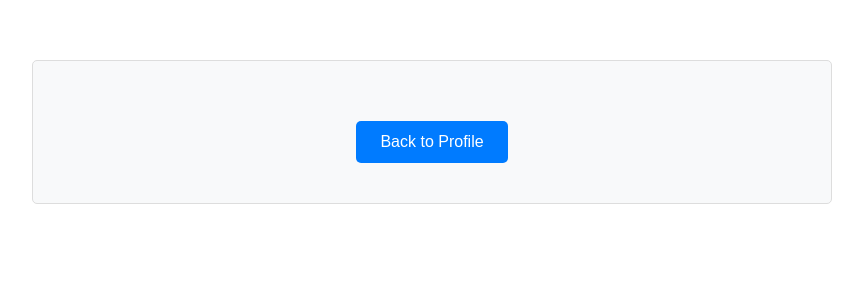
After one commit to amdjli557/COMS4111_Proj1, a Flask app: page /make_saving/1/1 in a window 1280 px wide. The commit adds this page. Shown: the top 300 px of the page, without its empty margins (208-1071 px from the left). Run offline with Flask 2, Linux system fonts and the light colour scheme; the visitor is signed in with stand-in values (Sample User, id 1); parts of the project's set-up code (start-up, migrations or seed data) failed here and were passed over.

Commit message:
added make saving function

```diff
--- a/webserver/server.py
+++ b/webserver/server.py
@@ -382,6 +382,23 @@ def add_review(confirmation_code):
 def review_submitted():
     return render_template('review_submitted.html')
 
+@app.route('/make_saving/<int:hotel_id>/<int:room_id>', methods=['GET', 'POST'])
+def make_saving(hotel_id, room_id):
+    uid = session.get('uid')
+    if not uid:
+        return redirect('/login')
+            # Get the next save code
+        cursor = g.conn.execute("SELECT MAX(saved_id) as max_code FROM User_Saves_Rooms")
+        result = cursor.fetchone()
+        new_saved_id = (result[0] or 0) + 1
+
+        g.conn.execute("""
+                INSERT INTO User_Saves_Rooms
+                (new_saved_id, user_id, room_id)
+                VALUES (%s, %s, %s)
+            """, (new_saved_id, uid, room_id))
+
+    return render_template('make_saving.html', hotel_id=hotel_id, room_id=room_id)
 @app.route('/make_booking/<int:hotel_id>/<int:room_id>', methods=['GET', 'POST'])
 def make_booking(hotel_id, room_id):
     uid = session.get('uid')
--- /dev/null
+++ b/webserver/templates/make_saving.html
@@ -0,0 +1,39 @@
+<!DOCTYPE html>
+<html lang="en">
+<head>
+    <meta charset="UTF-8">
+    <meta name="viewport" content="width=device-width, initial-scale=1.0">
+    <title>Saved!</title>
+    <style>
+        body {
+            font-family: Arial, sans-serif;
+            max-width: 800px;
+            margin: 0 auto;
+            padding: 20px;
+            text-align: center;
+        }
+        .confirmation-card {
+            border: 1px solid #ddd;
+            padding: 40px;
+            border-radius: 5px;
+            margin: 40px 0;
+            background-color: #f8f9fa;
+        }
+        .button {
+            display: inline-block;
+            padding: 12px 24px;
+            background-color: #007bff;
+            color: white;
+            text-decoration: none;
+            border-radius: 5px;
+            margin-top: 20px;
+        }
+    </style>
+</head>
+<body>
+    <div class="confirmation-card">
+
+        <a href="{{ url_for('user') }}" class="button">Back to Profile</a>
+    </div>
+</body>
+</html>
```
Also changed, not shown: webserver/templates/hotel_details.html (+11 -0 lines).
